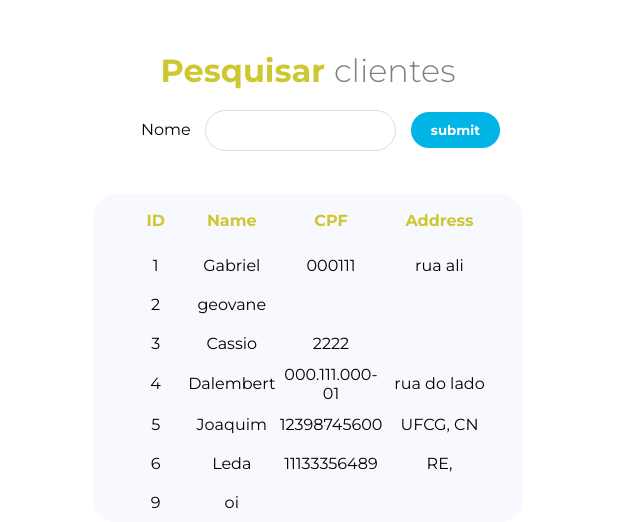
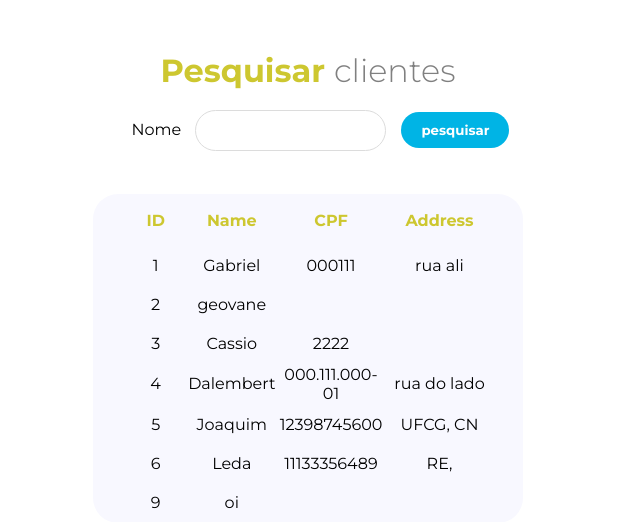
Before and after one commit to cassioegc/crud-flask, a Flask app: page /clients/find in a window 1280 px wide. Shown: the part 121-643 px from the top of the page, without its empty margins (332-972 px from the left). Run offline with Flask 2, Linux system fonts and the light colour scheme.

Commit message:
renomear texto do botao

```diff
--- a/static/css/searchclients.css
+++ b/static/css/searchclients.css
@@ -9,6 +9,10 @@ body {
   align-items: center;
   flex-direction: column;
   animation: unset;
+}
+
+button.add:hover {
+  background: #4caf50;
 }
 
 .form {
--- a/templates/searchclients.html
+++ b/templates/searchclients.html
@@ -17,8 +17,8 @@
         <label>Nome </label>
         <input type="text" name="fname" /><br />
       </div>
-      <div class="action">
-        <input type="submit" value="Submit" />
+      <div>
+        <input type="submit" class="add" value="Pesquisar" />
       </div>
     </form>
   </div>
```
